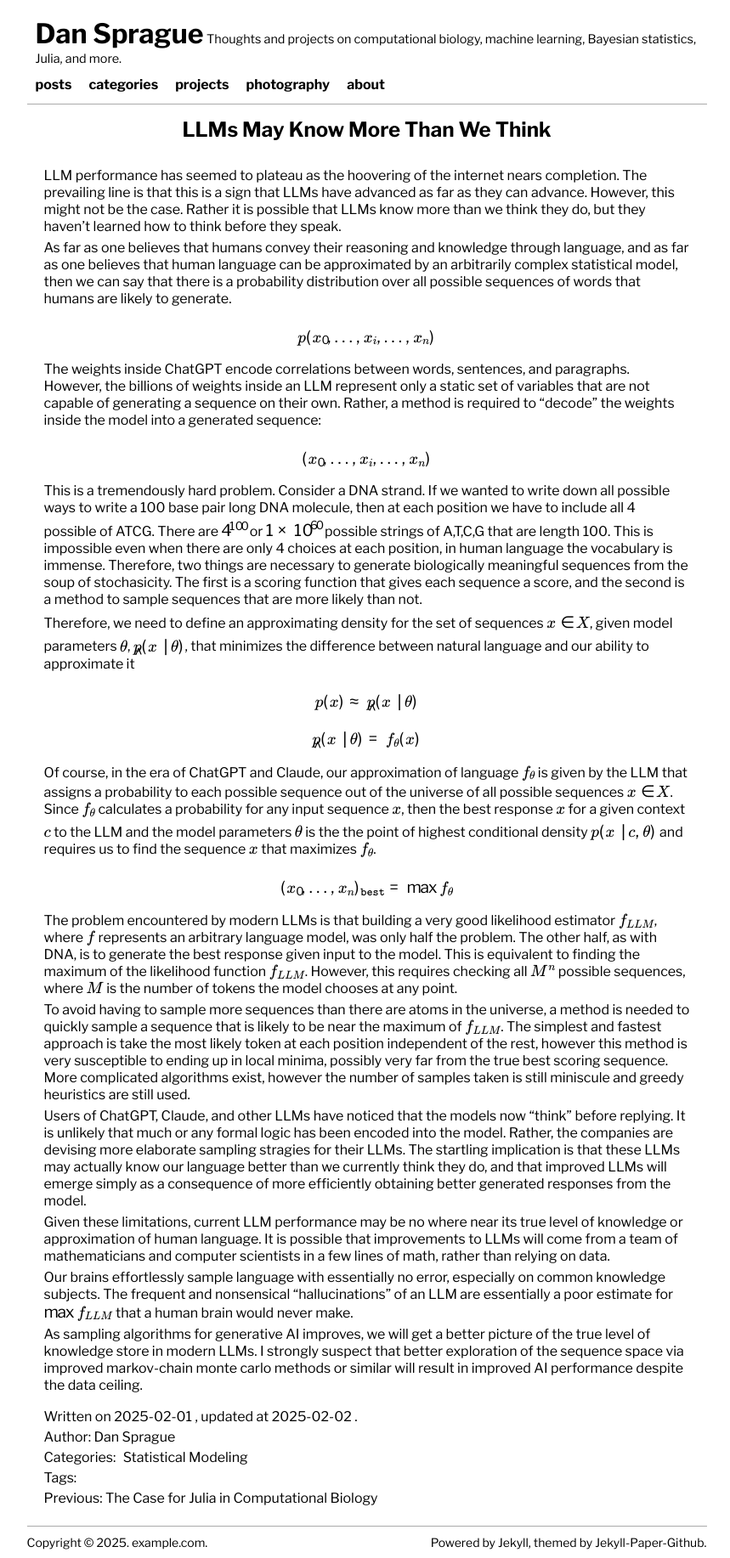
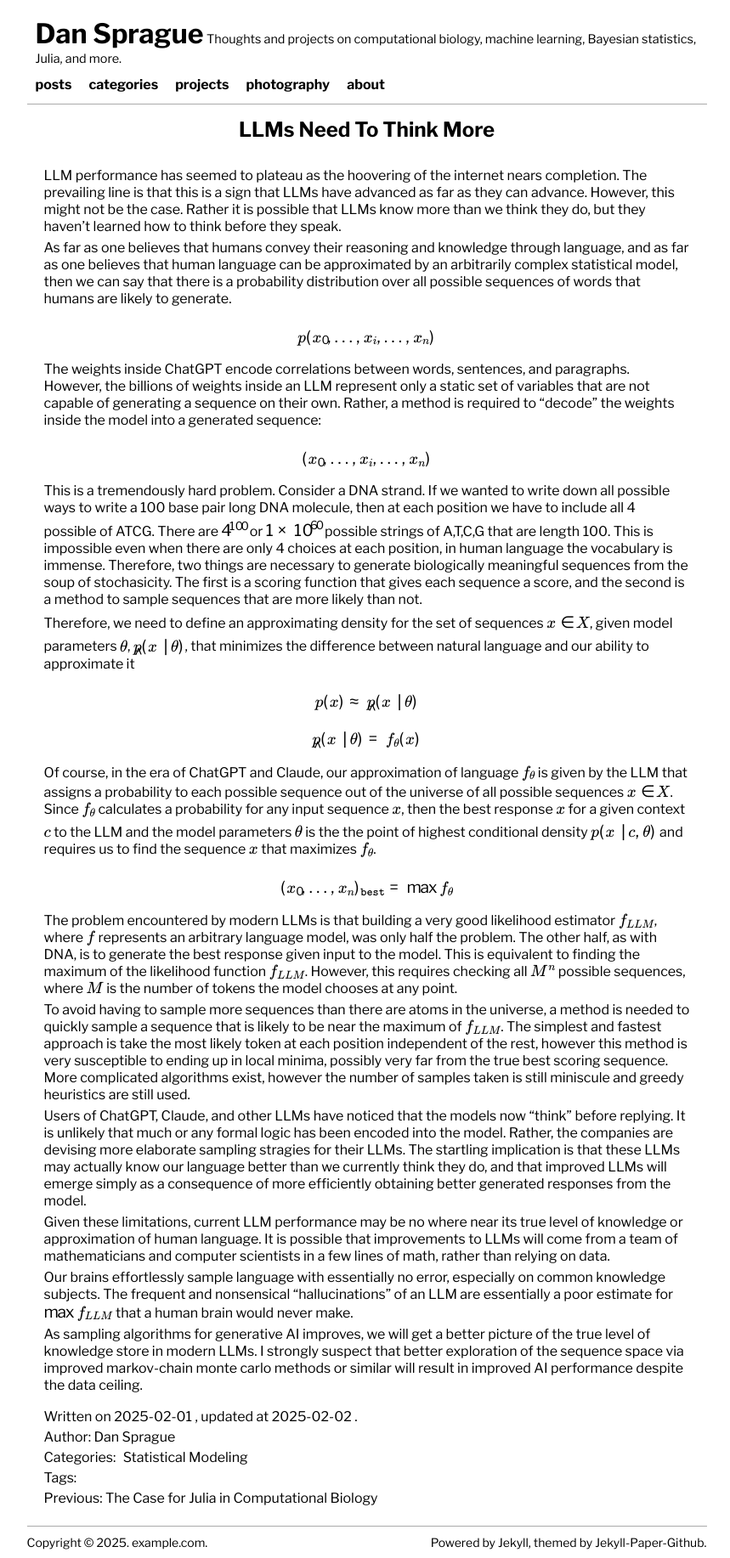
Before and after one commit to dan-sprague/dan-sprague.github.io, a Jekyll site: the page built from _posts/2025-02-02-llmthinking.markdown, in a window 1280 px wide. Shown: the whole page at 85% size, without its empty margins (201-1060 px from the left). Built offline with Jekyll 4.4.1, drawn with Linux system fonts in a browser that asks for light colours; formulas are drawn with MathJax 3.

Commit message:
fixed bug

```diff
--- a/_posts/2025-02-02-llmthinking.markdown
+++ b/_posts/2025-02-02-llmthinking.markdown
@@ -1,6 +1,6 @@
 ---
 layout: post
-title:  "LLMs May Know More Than We Think"
+title:  "LLMs Need To Think More"
 date:   2025-02-02 12:00:00 +0800
 last_modified_at: 2025-02-02 12:00:00 +0800
 categories: [Statistical Modeling]
```
